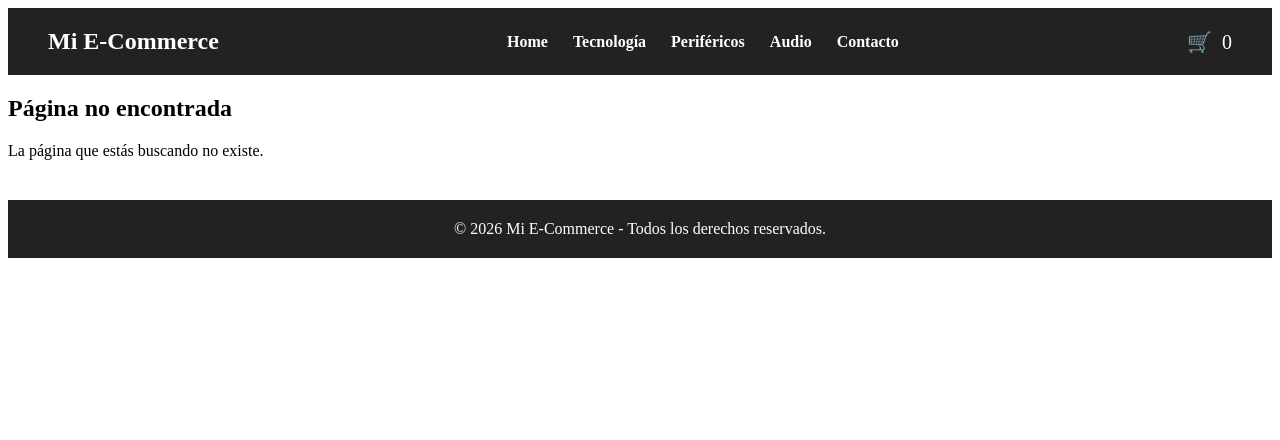
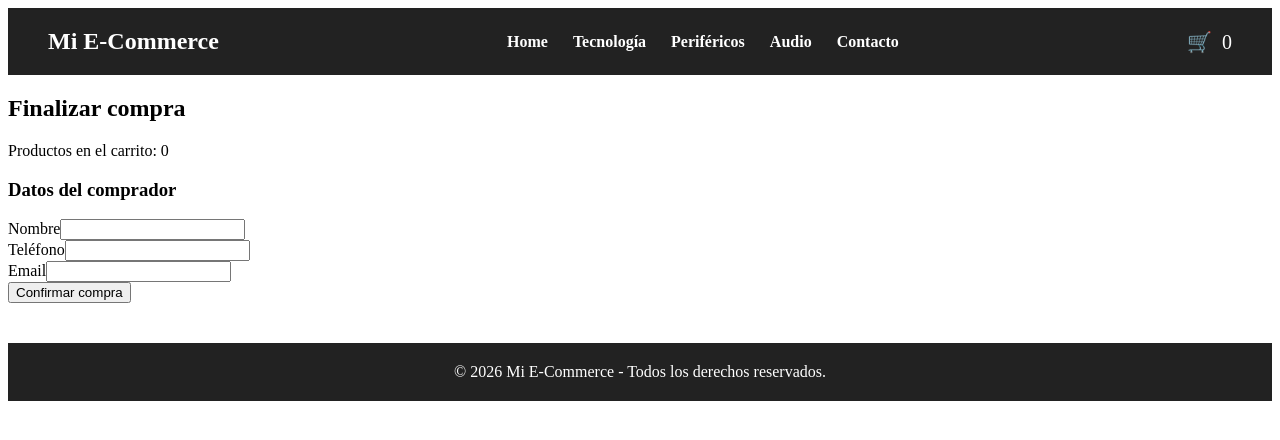
Before and after one commit to Ivory14code/e-commerce, a React (Vite) app: page /checkout in a window 1280 px wide. Shown: the top 440 px of the page. Built offline with nearby package versions, Linux system fonts and the light colour scheme; no server answers.

Commit message:
Pre-entrega 7

```diff
--- a/package.json
+++ b/package.json
@@ -10,6 +10,7 @@
     "preview": "vite preview"
   },
   "dependencies": {
+    "firebase": "^12.19.0",
     "react": "^19.2.8",
     "react-dom": "^19.2.8",
     "react-router-dom": "^7.18.4"
--- a/src/App.jsx
+++ b/src/App.jsx
@@ -7,6 +7,7 @@ import Footer from "./components/Footer/Footer";
 import NotFound from "./components/NotFound/NotFound";
 import Contact from "./components/Contact/Contact";
 import Cart from "./components/Cart/Cart";
+import Checkout from "./components/Checkout/Checkout";
 
 
 function App() {
@@ -54,6 +55,11 @@ function App() {
             element={<Cart />}
           />
 
+          <Route
+            path="/checkout"
+            element={<Checkout />}
+          />
+
         </Routes>
       </main>
 
--- a/src/components/Cart/Cart.jsx
+++ b/src/components/Cart/Cart.jsx
@@ -1,4 +1,5 @@
 import { Link } from "react-router-dom";
+
 import { useCart } from "../../context/CartContext";
 
 import "./Cart.css";
@@ -6,16 +7,10 @@ import "./Cart.css";
 const Cart = () => {
   const { cart, removeItem, decreaseItem, clear } = useCart();
 
-  const finalizarCompra = () => {
-    alert("¡Compra realizada con éxito! 🎉");
-    clear();
-  };
-
   if (cart.length === 0) {
     return (
       <div className="cart-empty">
         <h2>Tu carrito está vacío 🛒</h2>
-
         <p>Agregá algunos productos para comenzar tu compra.</p>
 
         <Link to="/" className="cart-back">
@@ -38,7 +33,7 @@ const Cart = () => {
         {cart.map((producto) => (
           <div className="cart-item" key={producto.id}>
             <img
-              src={producto.img}
+              src={producto.image}
               alt={producto.name}
               className="cart-item-image"
             />
@@ -79,12 +74,9 @@ const Cart = () => {
             Vaciar carrito
           </button>
 
-          <button
-            className="cart-finish"
-            onClick={finalizarCompra}
-          >
+          <Link to="/checkout" className="cart-finish">
             Finalizar compra
-          </button>
+          </Link>
         </div>
       </div>
     </div>
--- /dev/null
+++ b/src/components/Checkout/Checkout.jsx
@@ -0,0 +1,163 @@
+import { useState } from "react";
+import { useNavigate } from "react-router-dom";
+
+import {
+  addDoc,
+  collection,
+  serverTimestamp,
+} from "firebase/firestore";
+
+import { useCart } from "../../context/CartContext";
+
+import { db } from "../../firebase/config";
+
+const Checkout = () => {
+  const { cart, totalItems, clear } = useCart();
+
+  const navigate = useNavigate();
+
+  const [formulario, setFormulario] = useState({
+    name: "",
+    phone: "",
+    email: "",
+  });
+
+  const [error, setError] = useState("");
+  const [orderId, setOrderId] = useState(null);
+
+  const handleChange = (event) => {
+    const { name, value } = event.target;
+
+    setFormulario({
+      ...formulario,
+      [name]: value,
+    });
+  };
+
+  const handleSubmit = async (event) => {
+    event.preventDefault();
+
+    if (
+      !formulario.name.trim() ||
+      !formulario.phone.trim() ||
+      !formulario.email.trim()
+    ) {
+      setError("Completá todos los campos para continuar.");
+      return;
+    }
+
+    setError("");
+
+    const total = cart.reduce(
+      (acc, producto) => acc + producto.price * producto.quantity,
+      0
+    );
+
+    const order = {
+      buyer: {
+        name: formulario.name,
+        phone: formulario.phone,
+        email: formulario.email,
+      },
+
+      items: cart.map((producto) => ({
+        id: producto.id,
+        title: producto.name,
+        quantity: producto.quantity,
+        price: producto.price,
+      })),
+
+      date: serverTimestamp(),
+      total: total,
+    };
+
+    try {
+      const ordersCollection = collection(db, "orders");
+
+      const resultado = await addDoc(ordersCollection, order);
+
+      clear();
+
+      setOrderId(resultado.id);
+    } catch (error) {
+      console.error("Error al generar la orden:", error);
+
+      setError(
+        "Ocurrió un error al generar la orden. Intentá nuevamente."
+      );
+    }
+  };
+
+  if (orderId) {
+    return (
+      <div>
+        <h2>¡Compra realizada con éxito! 🎉</h2>
+
+        <p>
+          Tu pedido fue registrado correctamente.
+        </p>
+
+        <p>
+          <strong>ID de orden:</strong> {orderId}
+        </p>
+
+        <button onClick={() => navigate("/")}>
+          Volver al catálogo
+        </button>
+      </div>
+    );
+  }
+
+  return (
+    <div>
+      <h2>Finalizar compra</h2>
+
+      <p>Productos en el carrito: {totalItems}</p>
+
+      <h3>Datos del comprador</h3>
+
+      <form onSubmit={handleSubmit}>
+        <div>
+          <label>Nombre</label>
+
+          <input
+            type="text"
+            name="name"
+            value={formulario.name}
+            onChange={handleChange}
+          />
+        </div>
+
+        <div>
+          <label>Teléfono</label>
+
+          <input
+            type="tel"
+            name="phone"
+            value={formulario.phone}
+            onChange={handleChange}
+          />
+        </div>
+
+        <div>
+          <label>Email</label>
+
+          <input
+            type="email"
+            name="email"
+            value={formulario.email}
+            onChange={handleChange}
+          />
+        </div>
+
+        {error && <p>{error}</p>}
+
+        <button type="submit">
+          Confirmar compra
+        </button>
+      </form>
+    </div>
+  );
+};
+
+export default Checkout;
--- a/src/components/Item/Item.jsx
+++ b/src/components/Item/Item.jsx
@@ -1,11 +1,12 @@
 import { Link } from "react-router-dom";
+
 import "./Item.css";
 
 function Item({ product }) {
   return (
     <div className="item-card">
       <Link to={`/item/${product.id}`}>
-        <img src={product.img} alt={product.name} />
+        <img src={product.image} alt={product.name} />
         <h3>{product.name}</h3>
       </Link>
 
--- a/src/components/ItemDetail/ItemDetail.jsx
+++ b/src/components/ItemDetail/ItemDetail.jsx
@@ -13,7 +13,7 @@ const ItemDetail = ({ producto }) => {
   return (
     <div className="item-detail">
       <div className="item-detail-image">
-        <img src={producto.img} alt={producto.name} />
+        <img src={producto.image} alt={producto.name} />
       </div>
 
       <div className="item-detail-info">
--- a/src/components/ItemDetailContainer/ItemDetailContainer.jsx
+++ b/src/components/ItemDetailContainer/ItemDetailContainer.jsx
@@ -1,6 +1,10 @@
 import { useEffect, useState } from "react";
 import { useParams } from "react-router-dom";
-import { getUnProducto } from "../../asyncmock";
+
+import { doc, getDoc } from "firebase/firestore";
+
+import { db } from "../../firebase/config";
+
 import ItemDetail from "../ItemDetail/ItemDetail";
 
 const ItemDetailContainer = () => {
@@ -9,15 +13,27 @@ const ItemDetailContainer = () => {
   const { id } = useParams();
 
   useEffect(() => {
-    setProducto(null);
+    const cargarProducto = async () => {
+      try {
+        setProducto(null);
 
-    getUnProducto(Number(id))
-      .then((producto) => {
-        setProducto(producto);
-      })
-      .catch((error) => {
-        console.error(error);
-      });
+        const productoRef = doc(db, "products", id);
+        const resultado = await getDoc(productoRef);
+
+        if (resultado.exists()) {
+          setProducto({
+            id: resultado.id,
+            ...resultado.data(),
+          });
+        } else {
+          console.error("Producto no encontrado");
+        }
+      } catch (error) {
+        console.error("Error al cargar el producto:", error);
+      }
+    };
+
+    cargarProducto();
   }, [id]);
 
   if (!producto) {
--- a/src/components/ItemListContainer/ItemListContainer.jsx
+++ b/src/components/ItemListContainer/ItemListContainer.jsx
@@ -1,8 +1,11 @@
 import { useEffect, useState } from "react";
 import { useParams } from "react-router-dom";
 
+import { collection, getDocs, query, where } from "firebase/firestore";
+
+import { db } from "../../firebase/config";
+
 import ItemList from "../ItemList/ItemList";
-import { getProducts } from "../../asyncmock";
 
 const ItemListContainer = ({ greeting }) => {
   const [items, setItems] = useState([]);
@@ -11,17 +14,30 @@ const ItemListContainer = ({ greeting }) => {
 
   useEffect(() => {
     const cargarProductos = async () => {
-      const productos = await getProducts();
+      try {
+        const productosRef = collection(db, "products");
 
-      if (id) {
-        const productosFiltrados = productos.filter(
-          (producto) =>
-            producto.category.toLowerCase() === id.toLowerCase()
-        );
+        let consulta;
 
-        setItems(productosFiltrados);
-      } else {
+        if (id) {
+          consulta = query(
+            productosRef,
+            where("category", "==", id)
+          );
+        } else {
+          consulta = productosRef;
+        }
+
+        const resultado = await getDocs(consulta);
+
+        const productos = resultado.docs.map((doc) => ({
+          id: doc.id,
+          ...doc.data(),
+        }));
+
         setItems(productos);
+      } catch (error) {
+        console.error("Error al cargar productos:", error);
       }
     };
 
@@ -31,6 +47,7 @@ const ItemListContainer = ({ greeting }) => {
   return (
     <main>
       <h2>{greeting}</h2>
+
       <ItemList items={items} />
     </main>
   );
--- /dev/null
+++ b/src/firebase/config.js
@@ -0,0 +1,17 @@
+import { initializeApp } from "firebase/app";
+import { getFirestore } from "firebase/firestore";
+import { getAuth } from "firebase/auth";
+
+const firebaseConfig = {
+  apiKey: import.meta.env.VITE_FIREBASE_API_KEY,
+  authDomain: import.meta.env.VITE_FIREBASE_AUTH_DOMAIN,
+  projectId: import.meta.env.VITE_FIREBASE_PROJECT_ID,
+  storageBucket: import.meta.env.VITE_FIREBASE_STORAGE_BUCKET,
+  messagingSenderId: import.meta.env.VITE_FIREBASE_MESSAGING_SENDER_ID,
+  appId: import.meta.env.VITE_FIREBASE_APP_ID,
+};
+
+const app = initializeApp(firebaseConfig);
+
+export const db = getFirestore(app);
+export const auth = getAuth(app);
```
Also changed, not shown: 2 other files (tests, documents, lock files or other folders).
